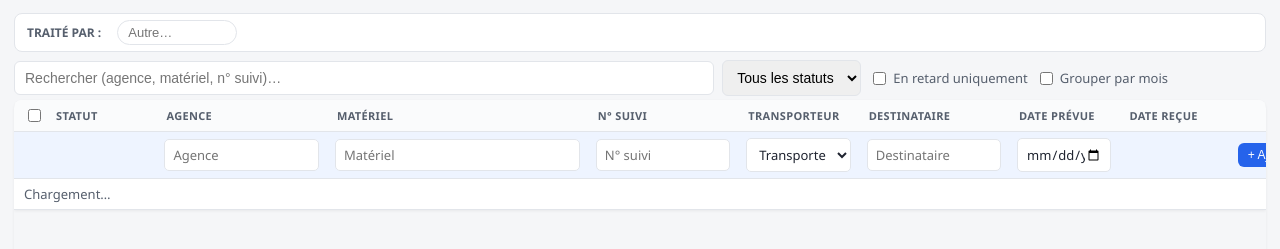
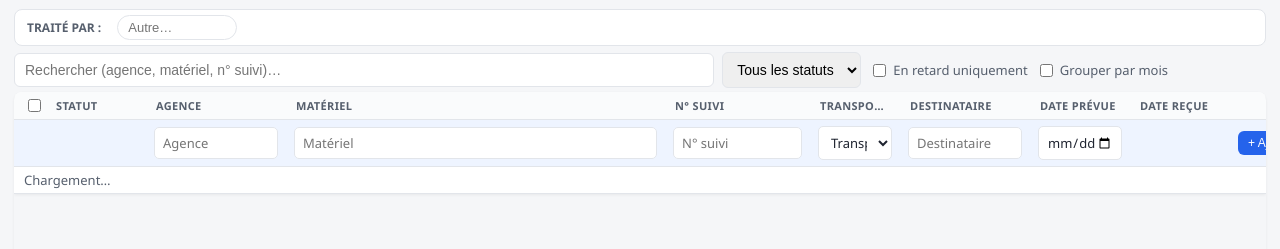
Before and after one commit to libreflow/shiptrack, a website with bundled scripts: page src/index.html in a window 1280 px wide. Shown: the part 47-296 px from the top of the page. Built offline with nearby package versions, Linux system fonts and the light colour scheme.

Commit message:
UI : plein écran réel + colonnes recalibrées sur les vraies données
- .app n'est plus centré à max-width 1600px : utilise toute la largeur
  de la fenêtre (déjà maximisée par défaut sur tauri.conf.json).
- Densité de lignes augmentée : padding réduit sur les cellules du
  tableau et les barres au-dessus (topbar/stats/tech-bar), pour voir
  plus de lignes sans scroller sur un écran 24" (1920x1080 vérifié).
- Largeurs de colonnes par défaut recalibrées sur les données réelles
  (mesurées directement en base, 1828 lignes) : N° suivi/Transporteur/
  Agence/Destinataire/Dates resserrés à leur besoin réel, colonne
  Matériel passée en largeur flexible (elle absorbe l'espace libéré,
  car c'est la seule colonne avec une vraie variabilité de contenu :
  jusqu'à 94 caractères contre max 22 pour Destinataire).
- Les largeurs personnalisées par l'utilisateur (redimensionnement
  manuel, sauvegardées en localStorage) restent prioritaires sur ces
  nouveaux défauts.

118 tests JS toujours verts, aucune régression.

```diff
--- a/src/index.html
+++ b/src/index.html
@@ -81,14 +81,14 @@
           <table class="shipments-table" id="shipments-table">
           <colgroup>
             <col data-col="checkbox" style="width: 32px" />
-            <col data-col="status" style="width: 110px" />
-            <col data-col="supplier" style="width: 170px" />
-            <col data-col="material" style="width: 260px" />
-            <col data-col="tracking_number" style="width: 150px" />
-            <col data-col="carrier" style="width: 120px" />
-            <col data-col="recipient" style="width: 150px" />
-            <col data-col="expected_date" style="width: 110px" />
-            <col data-col="received_date" style="width: 110px" />
+            <col data-col="status" style="width: 100px" />
+            <col data-col="supplier" style="width: 140px" />
+            <col data-col="material" />
+            <col data-col="tracking_number" style="width: 145px" />
+            <col data-col="carrier" style="width: 90px" />
+            <col data-col="recipient" style="width: 130px" />
+            <col data-col="expected_date" style="width: 100px" />
+            <col data-col="received_date" style="width: 100px" />
             <col data-col="edit" style="width: 36px" />
           </colgroup>
           <thead>
--- a/src/styles.css
+++ b/src/styles.css
@@ -65,9 +65,9 @@ body {
 }
 
 .app {
-  max-width: 1600px;
-  margin: 0 auto;
-  padding: 12px 20px 16px;
+  max-width: none;
+  margin: 0;
+  padding: 8px 16px 10px;
   height: 100vh;
   display: flex;
   flex-direction: column;
@@ -103,7 +103,7 @@ body {
   display: flex;
   align-items: center;
   justify-content: space-between;
-  margin-bottom: 8px;
+  margin-bottom: 6px;
   flex-shrink: 0;
 }
 
@@ -172,7 +172,7 @@ body {
 .stats-bar {
   display: flex;
   gap: 8px;
-  margin-bottom: 8px;
+  margin-bottom: 6px;
   flex-wrap: wrap;
   flex-shrink: 0;
 }
@@ -201,8 +201,8 @@ body {
   display: flex;
   align-items: center;
   gap: 8px;
-  margin-bottom: 8px;
-  padding: 6px 12px;
+  margin-bottom: 6px;
+  padding: 5px 12px;
   background: var(--card);
   border: 1px solid var(--border);
   border-radius: 8px;
@@ -325,7 +325,7 @@ main {
 
 .shipments-table th, .shipments-table td {
   text-align: left;
-  padding: 6px 10px;
+  padding: 4px 10px;
   border-bottom: 1px solid var(--border);
   font-size: 13px;
   overflow: hidden;
```
